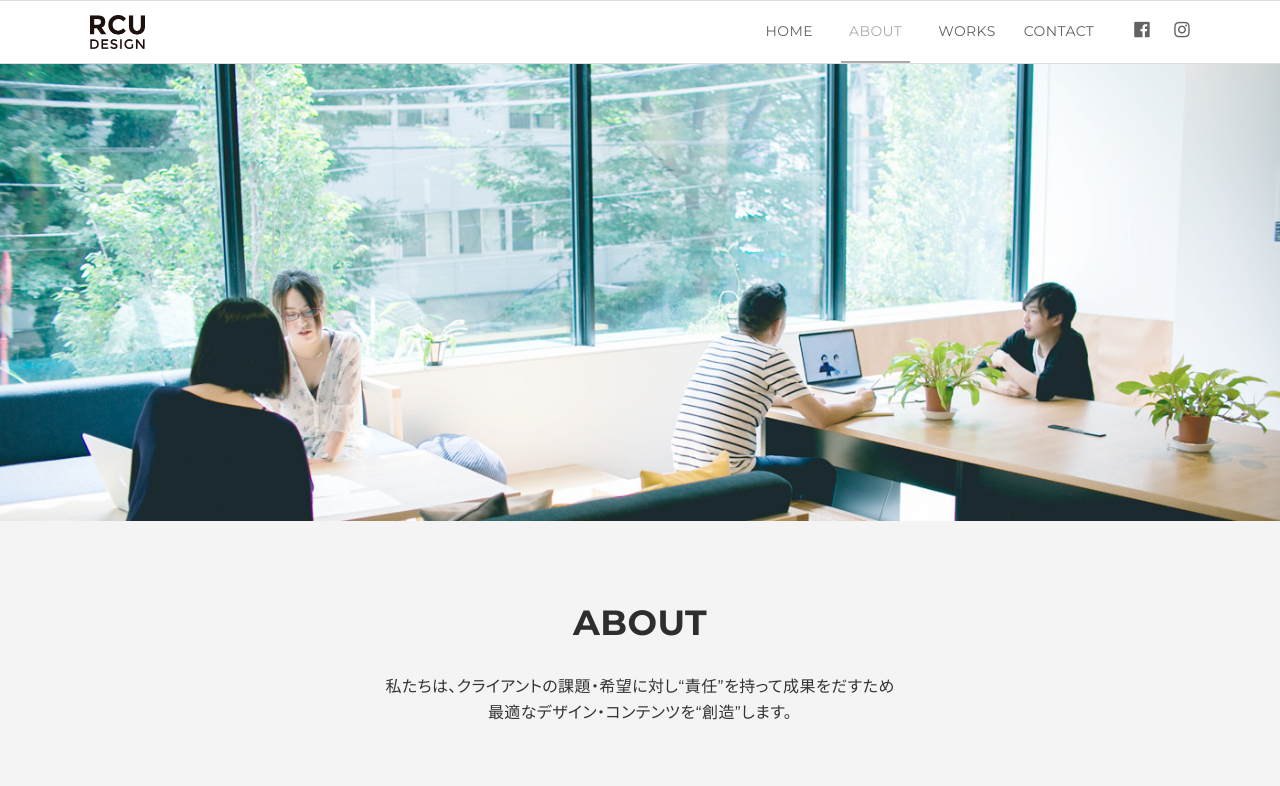
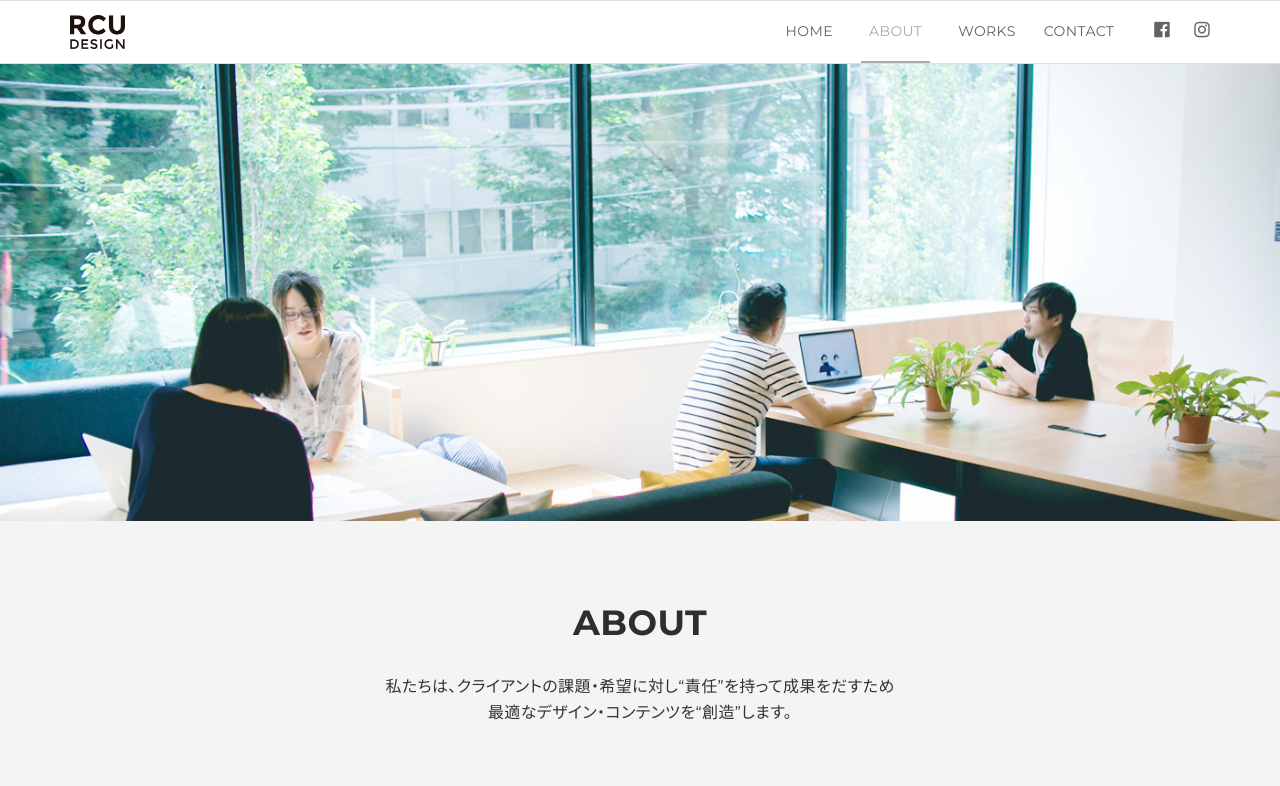
Before and after one commit to tsuyoshioshima/dhw-rcudesign, a plain HTML site: page about/index.html in a window 1280 px wide. Shown: the top 786 px of the page. Drawn offline with Linux system fonts and the light colour scheme.

Commit message:
change style.css

```diff
--- a/about/index.html
+++ b/about/index.html
@@ -57,7 +57,7 @@
 <main>
   <section>
     <div class="bg-lightgray text-center">
-      <div class="section-header">
+      <div class="section-header2">
         <h1 class="section-title page-title page-title__withoutItem">About</h1>
 
         <p class="brand-primaryText">私たちは、クライアントの課題・希望に対し<br class="br-reverse">“責任”を持って成果をだすため<br>
@@ -128,6 +128,7 @@
           <p class="access-item">〒150-0002 <br class="br-reverse">東京都渋谷区渋谷1-23-21 <br class="br-reverse"> 渋谷キャスト 2F</p>
           <p class="access-item">0129-123-456</p>
         </div>
+        <!-- <a href="https://goo.gl/maps/FvmG7fEbuaNtKc9N8" target="_blank" class="btn text-center btn-maps">Google Maps</a> -->
         <a href="https://goo.gl/maps/FvmG7fEbuaNtKc9N8" target="_blank" class="btn text-center btn-maps">Google Maps</a>
       </div>
     </section>
--- a/css/style.css
+++ b/css/style.css
@@ -84,7 +84,7 @@ img{
   padding: 0 56px 75px;
 }
 .section-footer2{
-  padding: 0
+  padding: 0;
 }
 /*--------------------
  * header
@@ -270,7 +270,7 @@ img{
   letter-spacing: 0.5em;
 }
 .btn-submit::after{
-  content:none;
+  content: none;
 }
  /*--------------------
  * works
@@ -775,7 +775,7 @@ img{
 }
 
 @media screen and (min-width: 1140px){
-  header-inner{
+  .header-inner{
     padding: 0;
   }
 }
```
Also changed, not shown: contact/index.html (+1 -0 lines), index.html (line endings or trailing spaces).
